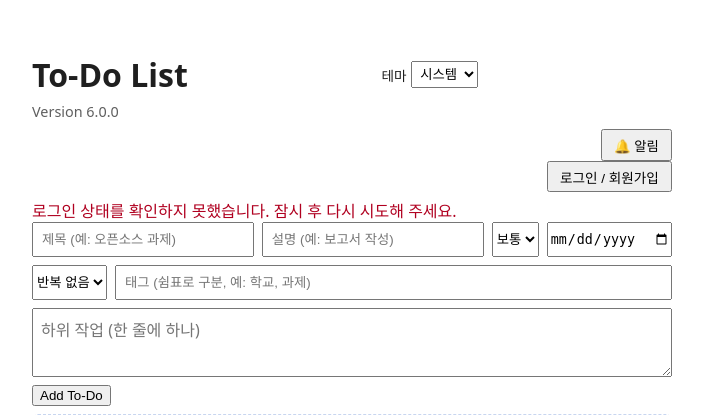
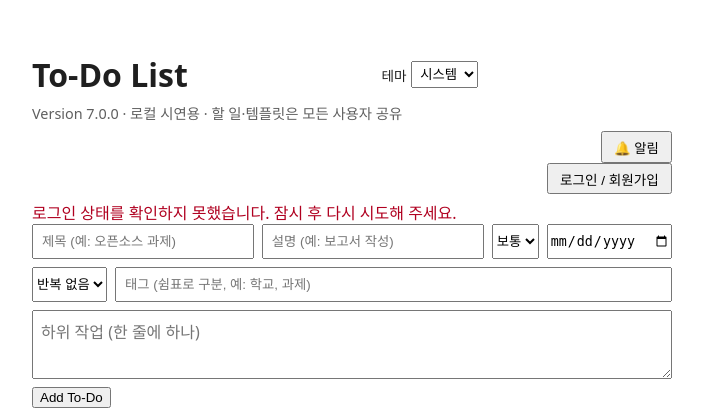
Before and after one commit to choieunoh/FastApi-Todos, a FastAPI app: page / in a window 1280 px wide. Shown: the top 415 px of the page, without its empty margins (288-991 px from the left). Run offline with FastAPI, Linux system fonts and the light colour scheme; data that the repository does not hold is empty; parts of the project's set-up code (start-up, migrations or seed data) failed here and were passed over; some libraries are stand-ins or nearby versions.

Commit message:
feat: show Version 7.0.0 with local-demo shared-data notice

```diff
--- a/fastapi-app/templates/index.html
+++ b/fastapi-app/templates/index.html
@@ -513,7 +513,7 @@
         <button type="button" id="logout" data-testid="logout" aria-label="로그아웃" hidden>로그아웃</button>
       </div>
     </header>
-    <p class="version">Version 6.0.0</p>
+    <p class="version">Version 7.0.0 · 로컬 시연용 · 할 일·템플릿은 모든 사용자 공유</p>
     <!-- 마감일 알림 센터 — 앱 안에서만 보인다. 읽음 표시는 이 브라우저(localStorage)에만 저장한다 -->
     <div class="notify-bar">
       <button type="button" id="notification-bell" class="notify-bell" data-testid="notification-bell"
```
Also changed, not shown: fastapi-app/tests/test_api.py (+1 -1 lines).
